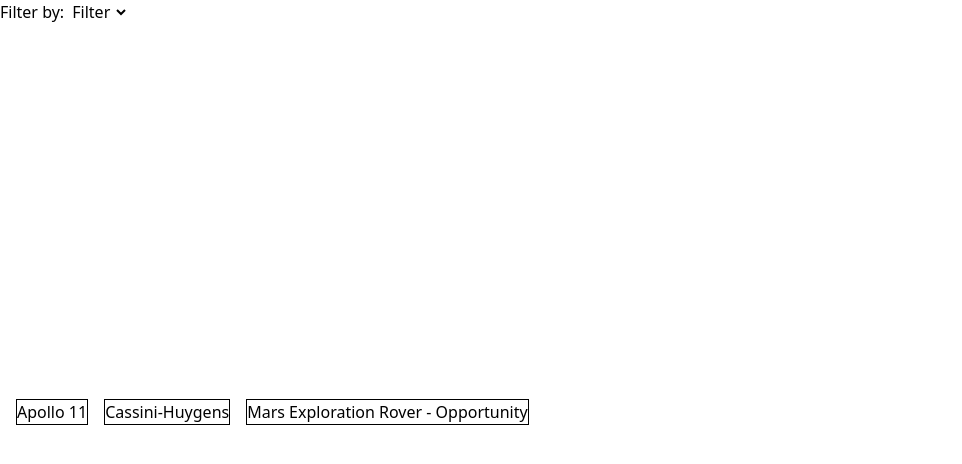
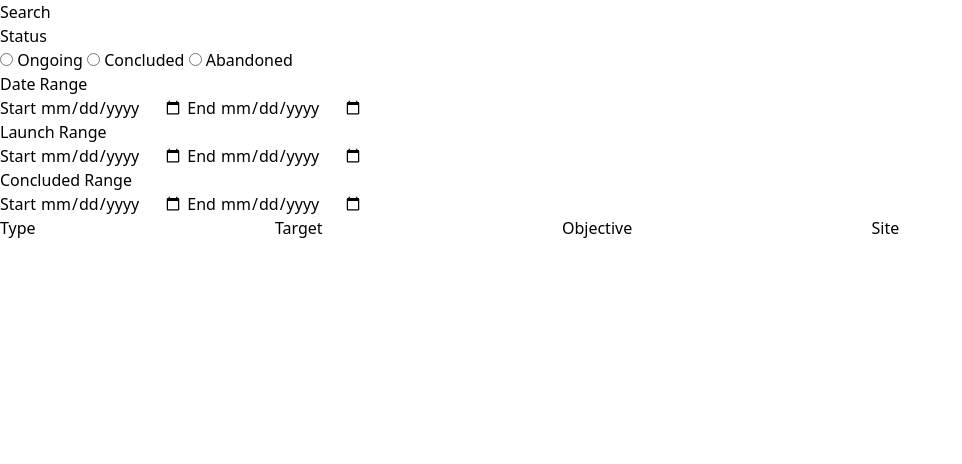
Before and after one commit to NYTLAIT/nasa-missions-timeline, a Flask app: template templates/timeline.html in a window 1280 px wide. Shown: the top 464 px of the page, without its empty margins (0-962 px from the left). Run offline with Flask 3, Linux system fonts and the light colour scheme; the template is opened without the code that fills it: values that come from a table or form of the project are taken from there, others are empty; data comes from the database, SQL or seed files in the repository; both versions use the stored data as it was before the commit.

Commit message:
Redid Model after looking at the information given from Nasa Mission A-Z Site | Redid Form to match; no styling

```diff
--- /dev/null
+++ b/data.json
@@ -0,0 +1,4 @@
+[
+  {},
+  {}
+]
--- a/templates/timeline.html
+++ b/templates/timeline.html
@@ -1,13 +1,86 @@
 {% extends "base.html" %}
 
 {% block header %}
-<form id="filter" class="filter"></form>
-<label for="filter-type">Filter by:
-  <select id="filter-type" name="filter-type">
-    <option value="default" id="default" disabled selected>Filter</option>
-    <option value="area">years</option>
-  </select>
-</label>
+<form id="filter" class="filter">
+  <!-- General Search -->
+  <label for="general-search">Search
+    <input type="text" id="general-search">
+  </label>
+
+  <!-- Status -->
+  <fieldset>
+    <legend>Status</legend>
+
+    <label for="status-ongoing">
+      <input type="radio" id="status-ongoing" name="status" value="ongoing">
+      Ongoing
+    </label>
+
+    <label for="status-concluded">
+      <input type="radio" id="status-concluded" name="status" value="concluded">
+      Concluded
+    </label>
+
+    <label for="status-abandoned">
+      <input type="radio" id="status-abandoned" name="status" value="abandoned">
+      Abandoned
+    </label>
+  </fieldset>
+
+  <!-- Date Range -->
+  <fieldset>
+    <legend>Date Range</legend>
+    <label for="date-start">Start
+      <input type="date" id="date-start">
+    </label>
+    <label for="date-end">End
+      <input type="date" id="date-end">
+    </label>
+  </fieldset>
+
+  <!-- Launch Range -->
+  <fieldset>
+    <legend>Launch Range</legend>
+    <label for="launch-start">Start
+      <input type="date" id="launch-start">
+    </label>
+    <label for="launch-end">End
+      <input type="date" id="launch-end">
+    </label>
+  </fieldset>
+
+  <!-- Concluded Range -->
+  <fieldset>
+    <legend>Concluded Range</legend>
+    <label for="concluded-start">Start
+      <input type="date" id="concluded-start">
+    </label>
+    <label for="concluded-end">End
+      <input type="date" id="concluded-end">
+    </label>
+  </fieldset>
+
+  <!-- Type -->
+  <label for="type">Type
+    <input type="text" id="type">
+  </label>
+
+  <!-- Target -->
+  <label for="target">Target
+    <input type="text" id="target">
+  </label>
+
+  <!-- Objective -->
+  <label for="objective">Objective
+    <input type="text" id="objective">
+  </label>
+
+  <!-- Site -->
+  <label for="site">Site
+    <input type="text" id="site">
+  </label>
+
+</form>
 
 {% endblock %}
 
--- a/watcher.js
+++ b/watcher.js
@@ -1,9 +1,4 @@
 const filterType = document.querySelector('#filterType')
-
-// ------ FILTERS ------
-function getYearRange() { }
-// ------ FILTERS ------
-
 
 document.body.addEventListener('change', (e) => {
   if (e.target.matches('#')) {
```
Also changed, not shown: models.py (+6 -2 lines), zzz.md (+1 -0 lines), instance/project.db (deleted).
